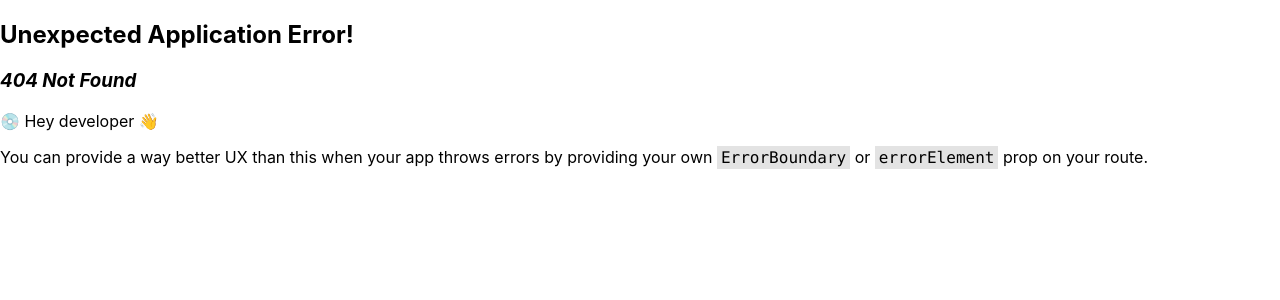
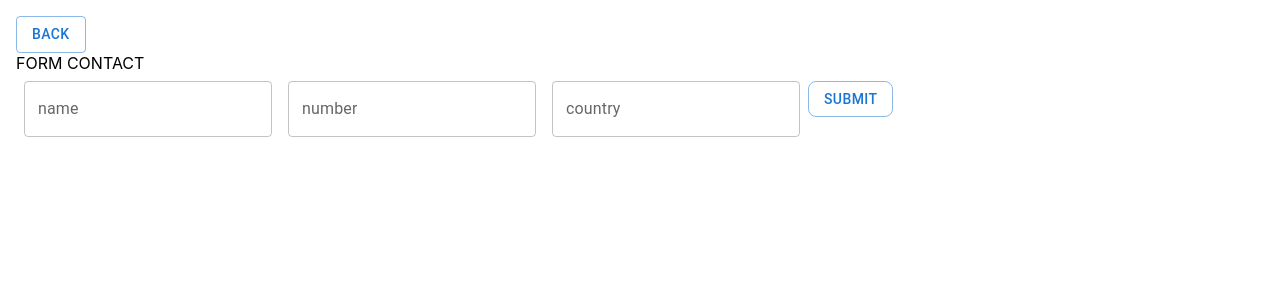
Before and after one commit to AliRuler/daneshkar7, a React (Create React App) app: page /addContact in a window 1280 px wide. Before the commit this address had no page. Shown: the top 300 px of the page. Built offline with nearby package versions, Linux system fonts and the light colour scheme.

Commit message:
add addContact

```diff
--- a/src/components/Home/HomeHeader.js
+++ b/src/components/Home/HomeHeader.js
@@ -1,11 +1,19 @@
-import {Grid, Typography} from "@mui/material";
+import {Button, Grid, Typography} from "@mui/material";
+import {Link} from "react-router-dom";
 
 const HomeHeader = () => {
     return(
-        <Grid container justifyContent={'center'} mt={1}>
+        <Grid container justifyContent={'space-evenly'} mt={1} alignItems={'center'}>
             <Typography variant={'h3'}>
                 Contact Dashboard
             </Typography>
+            <Grid>
+                <Link to={'/addContact'}>
+                    <Button variant={'outlined'} sx={{borderRadius:2}}>
+                        ADD CONTACT
+                    </Button>
+                </Link>
+            </Grid>
         </Grid>
     )
 }
--- a/src/components/Home/TableRow.js
+++ b/src/components/Home/TableRow.js
@@ -20,17 +20,17 @@ const TableRow = ({contact}) => {
                 </Grid>
             ))}
             <Grid p={2}>
-                <Button variant={'outlined'} color={'error'}  onClick={()=>handleDelete(contact.id)}>
+                <Button variant={'outlined'} color={'error'}  onClick={()=>handleDelete(contact.id)} sx={{borderRadius:2}}>
                     DELETE
                 </Button>
             </Grid>
             <Grid p={2}>
-                <Button variant={'outlined'}>
+                <Button variant={'outlined'} sx={{borderRadius:2}}>
                     INFO
                 </Button>
             </Grid>
             <Grid p={2}>
-                <Button variant={'outlined'} color={'secondary'}>
+                <Button variant={'outlined'} color={'secondary'} sx={{borderRadius:2}}>
                     CHECK TODO
                 </Button>
             </Grid>
--- /dev/null
+++ b/src/data/form/form.js
@@ -0,0 +1,8 @@
+
+export const formInputs = [
+    {id:1,name:'name'},
+    {id:2,name:'number'},
+    {id:3,name:'country'},
+]
+
+export const emptyInputs = {id: Math.floor(Math.random() * 1000),name:'',number:'',country:''}
--- /dev/null
+++ b/src/pages/form.js
@@ -0,0 +1,60 @@
+import {Button, Grid, TextField} from "@mui/material";
+import {useEffect, useState} from "react";
+import {useDispatch} from "react-redux";
+import {addContact} from "../redux/slice/contact.reducer";
+import {emptyInputs, formInputs} from "../data/form/form";
+import {useNavigate, Link} from 'react-router-dom'
+
+const Form = () => {
+    const dispatch = useDispatch()
+    const navigate = useNavigate()
+    const [form,setForm] = useState(emptyInputs)
+
+    const handleChange = e => {
+        setForm({...form,[e.target.name]:e.target.value})
+    }
+
+    const handleSubmit = e => {
+        e.preventDefault()
+        dispatch(addContact(form))
+        clearInput()
+        navigate('/')
+    }
+
+    const clearInput = () => {
+        setForm(emptyInputs)
+    }
+
+    useEffect(()=>{
+        return () => {
+            clearInput()
+        }
+    },[])
+
+    return(
+        <Grid p={2}>
+            <Grid>
+                <Link to={'/'}>
+                    <Button variant={'outlined'}>
+                        BACK
+                    </Button>
+                </Link>
+            </Grid>
+            <Grid>
+                FORM CONTACT
+            </Grid>
+            <Grid my={1}>
+                <form onSubmit={handleSubmit}>
+                    {formInputs.map(fI => (
+                        <TextField onChange={handleChange} name={fI.name} value={form[fI.name]} label={fI.name} sx={{mx:1}}/>
+                    ))}
+                    <Button variant={'outlined'} sx={{borderRadius:2}} type={'submit'}>
+                        SUBMIT
+                    </Button>
+                </form>
+            </Grid>
+        </Grid>
+    )
+}
+
+export default Form
--- a/src/redux/slice/contact.reducer.js
+++ b/src/redux/slice/contact.reducer.js
@@ -18,11 +18,16 @@ export const ContactSlice = createSlice({
             const {payload} = action
             const index = state.findIndex(state => state.id === payload)
             state.splice(index, 1)
+        },
+        addContact: (state, action) => {
+            //action => {payload:object}
+            const {payload} = action
+            state.push(payload)
         }
     }
 })
 
-export const {deleteContact} = ContactSlice.actions
+export const {deleteContact, addContact} = ContactSlice.actions
 
 //always you must export default slice.reducer
 export default ContactSlice.reducer
--- a/src/router/router.js
+++ b/src/router/router.js
@@ -1,11 +1,16 @@
 import {createBrowserRouter} from "react-router-dom";
 import Home from "../pages/home";
+import Form from "../pages/form";
 
 const router = createBrowserRouter([
     {
         path: "/",
         element: <Home/>,
     },
+    {
+        path: "/addContact",
+        element: <Form/>,
+    },
 ]);
 
 export default router
```
